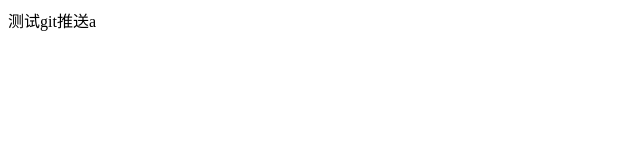
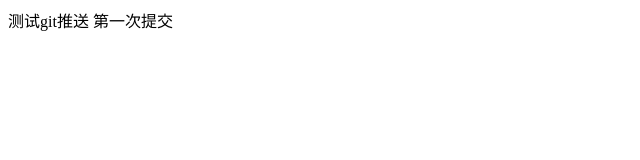
Before and after one commit to 993150818/ceshiyixia, a plain HTML site: page index.html in a window 1280 px wide. Shown: the full height of the page, 0-640 px from the left. Drawn offline with Linux system fonts and the light colour scheme.

Commit message:
第一次提交

```diff
--- a/index.html
+++ b/index.html
@@ -7,6 +7,8 @@
   <title>测试git</title>
 </head>
 <body>
-  测试git推送a
+  测试git推送
+  第一次提交
+
 </body>
 </html>
```
